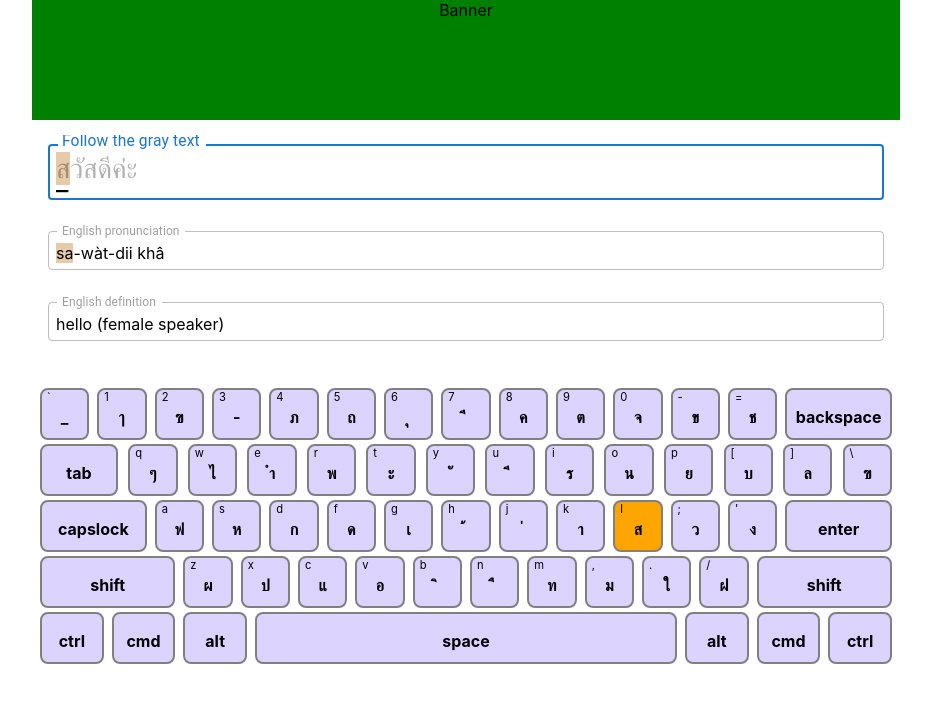
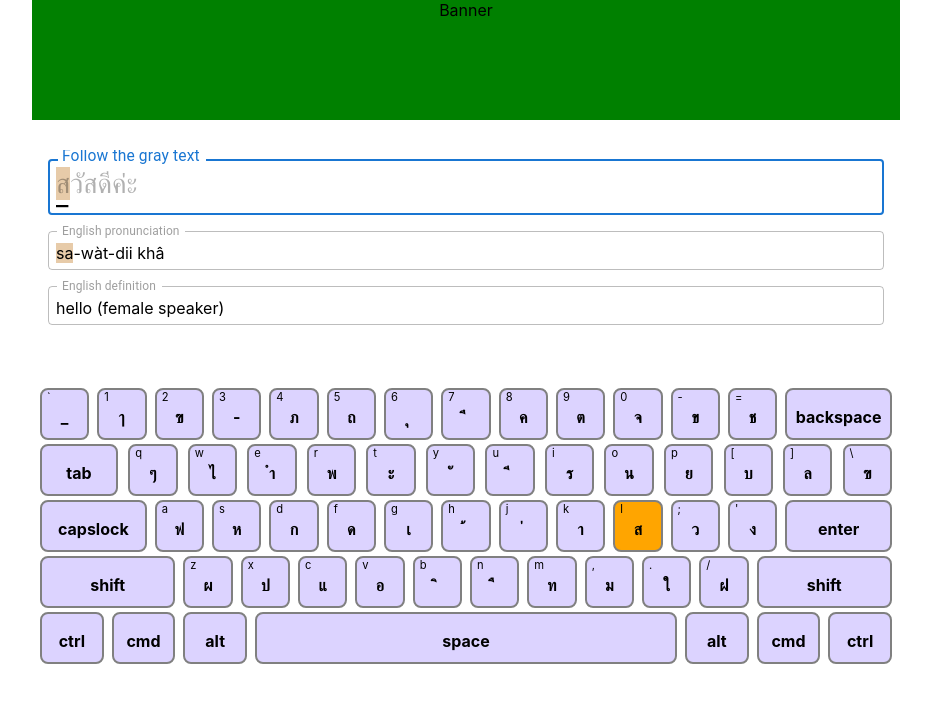
Before and after one commit to alvinlamSL/thai-typing-game, a React (Create React App) app: page / in a window 1280 px wide. Shown: the top 702 px of the page, without its empty margins (174-1105 px from the left). Built offline with nearby package versions, Linux system fonts and the light colour scheme.

Commit message:
Improve text display segment layout (#30)
* Set a min height to text display segment

* Control text display layout using MUI grid

```diff
--- a/src/components/TextDisplay/TextDisplay.styles.ts
+++ b/src/components/TextDisplay/TextDisplay.styles.ts
@@ -20,6 +20,7 @@ const textBoxStyle = {
 const styles: Record<string, SxProps> = {
     main: {
         height: 'calc(40vh - 60px - 32px)',
+        minHeight: '200px',
         padding: { xs: 1, md: 2 },
     },
     textBox: {
@@ -83,10 +84,6 @@ const styles: Record<string, SxProps> = {
         padding: 1,
         top: '4px',
     },
-    formControl: {
-        marginTop: '8px',
-        marginBottom: '8px',
-    },
 };
 
 export default styles;
--- a/src/components/TextDisplay/TextDisplay.tsx
+++ b/src/components/TextDisplay/TextDisplay.tsx
@@ -48,8 +48,8 @@ const ThaiScriptDisplay: React.FC<ThaiScriptDisplayProps> = ({
 
     const inputLabel = 'Follow the gray text';
     return (
+        <Grid item>
             <FormControl
-            sx={{ ...styles?.formControl }}
                 fullWidth
                 variant="outlined"
                 focused
@@ -102,6 +102,7 @@ const ThaiScriptDisplay: React.FC<ThaiScriptDisplayProps> = ({
                     </Box>
                 </Box>
             </FormControl>
+        </Grid>
     );
 };
 
@@ -112,8 +113,8 @@ const EngPhonemeScriptDisplay: React.FC<EngPhonemeScriptDisplayProps> = ({
 }) => {
     const inputLabel = 'English pronunciation';
     return (
+        <Grid item>
             <FormControl
-            sx={{ ...styles?.formControl }}
                 fullWidth
                 variant="outlined"
                 disabled
@@ -139,14 +140,15 @@ const EngPhonemeScriptDisplay: React.FC<EngPhonemeScriptDisplayProps> = ({
                     </Box>
                 </Box>
             </FormControl>
+        </Grid>
     );
 };
 
 const EngScriptDisplay: React.FC<EngScriptDisplayProps> = ({ engScript }) => {
     const inputLabel = 'English definition';
     return (
+        <Grid item>
             <FormControl
-            sx={{ ...styles?.formControl }}
                 fullWidth
                 variant="outlined"
                 disabled
@@ -164,6 +166,7 @@ const EngScriptDisplay: React.FC<EngScriptDisplayProps> = ({ engScript }) => {
                     {engScript}
                 </Box>
             </FormControl>
+        </Grid>
     );
 };
 
@@ -199,6 +202,9 @@ const TextDisplay: React.FC = () => {
             <Grid
                 container
                 sx={{ height: '100%' }}
+                direction='column'
+                rowSpacing={2}
+                justifyContent='center'
             >
                 <ThaiScriptDisplay
                     enteredText={enteredText}
```
Lines whose indentation alone changed are shown as unchanged.
